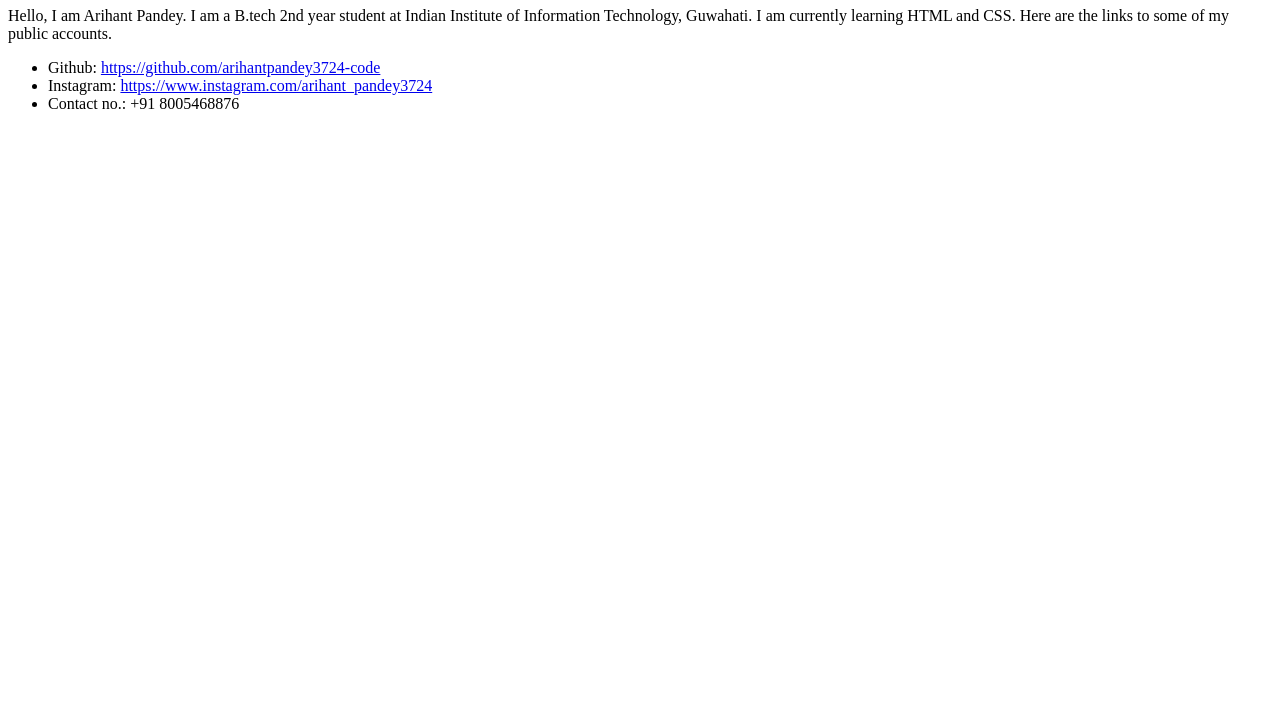
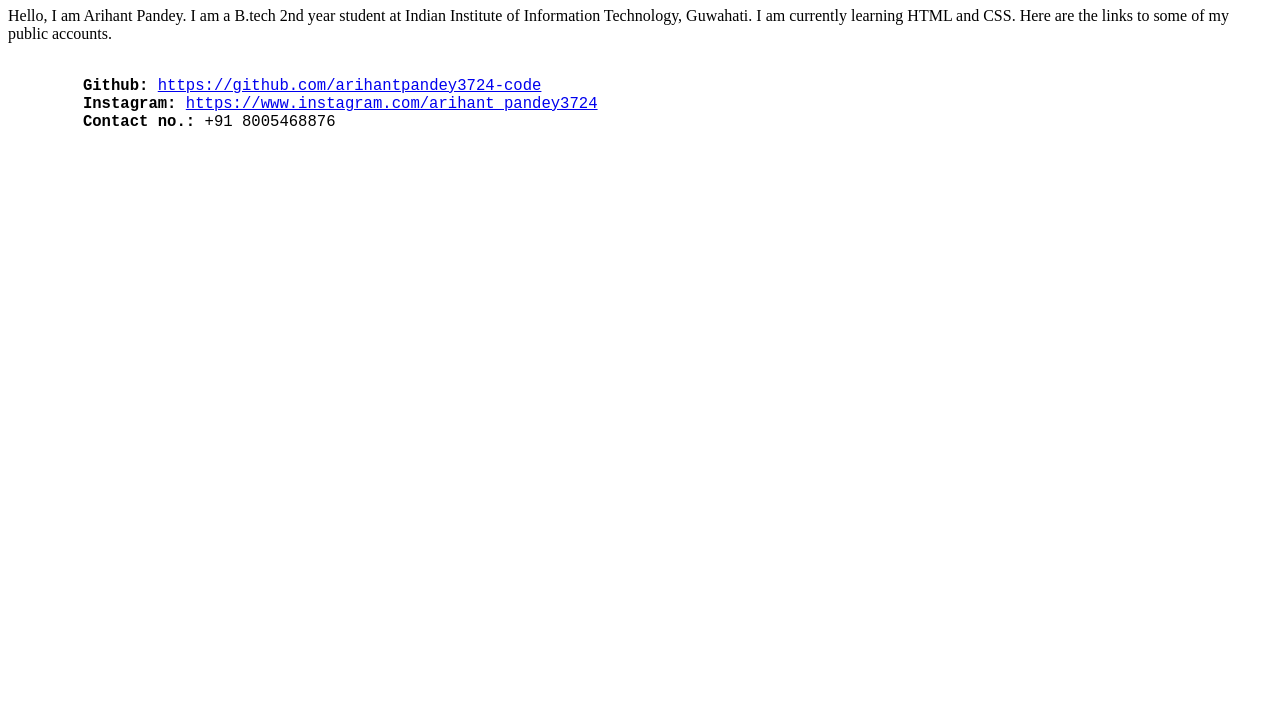
Before and after one commit to arihantpandey3724-code/arihantpandey3724-code.github.io, a plain HTML site: page index.html in a window 1280 px wide. Shown: the part 73-800 px from the top of the page. Drawn offline with Linux system fonts and the light colour scheme.

Commit message:
Changed the title and formatted the main body

```diff
--- a/index.html
+++ b/index.html
@@ -3,7 +3,7 @@
 <head>
     <meta charset="UTF-8">
     <meta name="viewport" content="width=device-width, initial-scale=1.0">
-    <title>Document</title>
+    <title>Arihant Pandey</title>
 </head>
 <body>
     <header>
@@ -17,11 +17,12 @@
     </header>
     <main>
     <p>Hello, I am Arihant Pandey. I am a B.tech 2nd year student at Indian Institute of Information Technology, Guwahati. I am currently learning HTML and CSS. Here are the links to some of my public accounts.</p>
-    <ul>
-        <li>Github: <a href="https://github.com/arihantpandey3724-code">https://github.com/arihantpandey3724-code</a></li>
-        <li>Instagram: <a href="https://www.instagram.com/arihant_pandey3724">https://www.instagram.com/arihant_pandey3724</a></li>
-        <li>Contact no.: +91 8005468876</li>
-    </ul>
+    <pre>
+        <big>
+        <b>Github:</b> <a href="https://github.com/arihantpandey3724-code">https://github.com/arihantpandey3724-code</a>
+        <b>Instagram:</b> <a href="https://www.instagram.com/arihant_pandey3724">https://www.instagram.com/arihant_pandey3724</a>
+        <b>Contact no.:</b> +91 8005468876</big>
+    </pre>
     </main>
 </body>
 </html>
```
